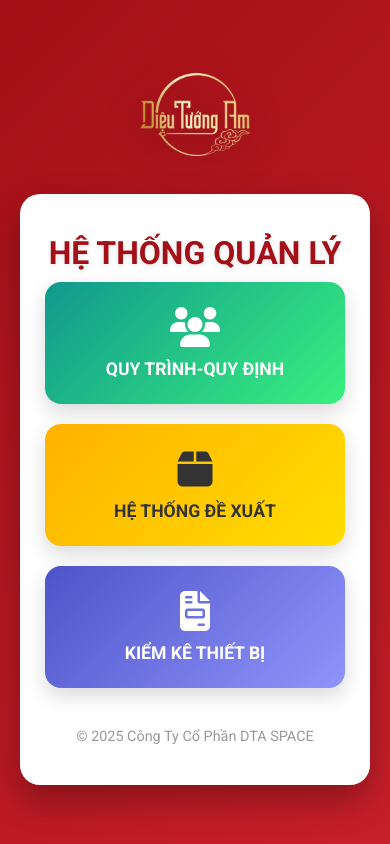
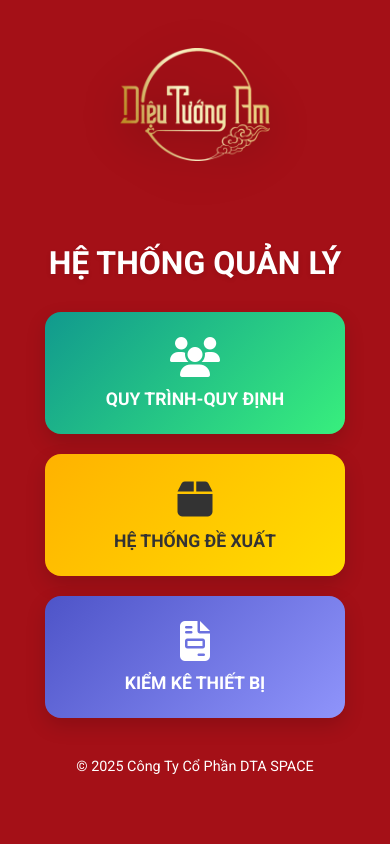
Before and after one commit to itdieutuongam/all-tool, a plain HTML site: page index.html in a window 390 px wide. Drawn offline with Linux system fonts and the light colour scheme.

Commit message:
first commit

```diff
--- a/index.html
+++ b/index.html
@@ -3,7 +3,7 @@
 <head>
   <meta charset="UTF-8" />
   <meta name="viewport" content="width=device-width, initial-scale=1.0"/>
-  <title>HỆ THỐNG QUẢN LÝ - CÔNG TY ABC</title>
+  <title>HỆ THỐNG QUẢN LÝ - CÔNG TY CỔ PHẦN DATA SPACE</title>
   <link rel="preconnect" href="https://fonts.googleapis.com">
   <link rel="preconnect" href="https://fonts.gstatic.com" crossorigin>
   <link href="https://fonts.googleapis.com/css2?family=Roboto:wght@400;500;700&display=swap" rel="stylesheet">
@@ -17,7 +17,7 @@
 
     body {
       font-family: 'Roboto', sans-serif;
-      background: linear-gradient(135deg, #a41017, #c71f2a);
+      background: #a41017;
       min-height: 100vh;
       display: flex;
       justify-content: center;
@@ -41,38 +41,29 @@
     }
 
     .logo img {
-      width: 140px;
-      height: 140px;
+      width: 280px;
+      height: 280px;
       object-fit: contain;
       filter: drop-shadow(0 10px 20px rgba(0,0,0,0.3));
     }
 
-    /* Container trắng chứa nội dung */
+    /* Container chứa nội dung */
     .container {
       text-align: center;
-      background: white;
       padding: 50px 40px 50px;
-      border-radius: 20px;
-      box-shadow: 0 15px 35px rgba(0,0,0,0.3);
       width: 100%;
     }
 
     h1 {
       font-size: 2.8rem;
-      margin-bottom: 10px;
-      color: #a41017;
+      margin-bottom: 40px;
+      color: white;
       text-shadow: 0 2px 5px rgba(0,0,0,0.1);
-    }
-
-    p {
-      font-size: 1.2rem;
-      margin-bottom: 40px;
-      color: #666;
     }
 
     .button-grid {
       display: grid;
-      grid-template-columns: repeat(auto-fit, minmax(260px, 1fr));
+      grid-template-columns: repeat(3, 1fr);
       gap: 20px;
       margin-bottom: 40px;
     }
@@ -114,18 +105,20 @@
     footer {
       margin-top: 30px;
       font-size: 0.9rem;
-      color: #999;
+      color: white;
+      text-align: center;
+      width: 100%;
     }
 
     /* Responsive cho điện thoại */
-    @media (max-width: 600px) {
+    @media (max-width: 768px) {
       .logo {
         margin-bottom: 20px;
       }
 
       .logo img {
-        width: 110px;
-        height: 110px;
+        width: 150px;
+        height: 150px;
       }
 
       .container {
@@ -134,6 +127,7 @@
 
       h1 {
         font-size: 2rem;
+        margin-bottom: 30px;
       }
 
       .button-grid {
@@ -154,7 +148,7 @@
       <img src="assets/logo-dta.png" alt="Logo Công Ty" />
     </div>
 
-    <!-- Container trắng chứa nội dung -->
+    <!-- Container chứa nội dung -->
     <div class="container">
       <h1>HỆ THỐNG QUẢN LÝ</h1>
 
```
